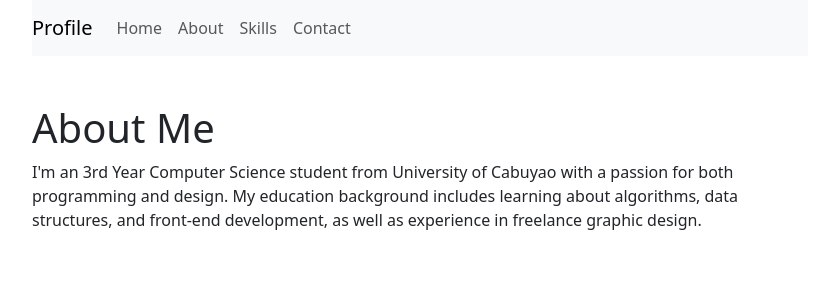
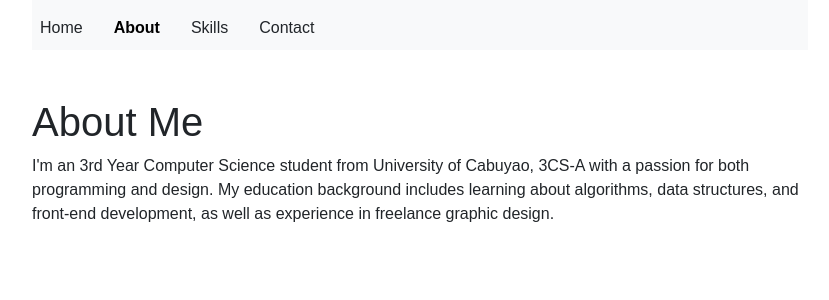
Before and after one commit to githubyzer/Personal-Profile, a React (Create React App) app: page /about in a window 1280 px wide. Shown: the top 300 px of the page, without its empty margins (220-1049 px from the left). Built offline with nearby package versions, Linux system fonts and the light colour scheme.

Commit message:
tAdded NavLink styling and fixed Babel plugin issue

```diff
--- a/package.json
+++ b/package.json
@@ -36,5 +36,8 @@
       "last 1 firefox version",
       "last 1 safari version"
     ]
+  },
+  "devDependencies": {
+    "@babel/plugin-proposal-private-property-in-object": "^7.21.11"
   }
 }
--- a/src/App.css
+++ b/src/App.css
@@ -1,9 +1,28 @@
 body {
   margin: 0;
   padding: 0;
+  font-family: 'Arial', sans-serif;
 }
 
 .container {
   max-width: 800px;
   margin: auto;
 }
+
+.nav-link {
+  color: inherit;
+  font-weight: normal;
+  text-decoration: none;
+  margin-right: 15px;
+  padding-bottom: 2px;
+  transition: color 0.3s ease, font-weight 0.3s ease;
+}
+
+.nav-link.active {
+  font-weight: bold; /* Make text bold */
+  color: #beddff; /* active state */
+}
+
+.nav-link:hover {
+  color: #419dff; /* Slightly darker blue on hover */
+}
--- a/src/App.js
+++ b/src/App.js
@@ -1,5 +1,5 @@
 import React from 'react';
-import { BrowserRouter as Router, Route, Routes, Link } from 'react-router-dom';
+import { BrowserRouter as Router, Route, Routes, NavLink } from 'react-router-dom';
 import 'bootstrap/dist/css/bootstrap.min.css';
 import './App.css';
 import Home from './Components/Home';
@@ -13,12 +13,19 @@ function App() {
     <Router>
       <div className="container">
         <nav className="navbar navbar-expand-lg navbar-light bg-light">
-          <Link className="navbar-brand" to="/">Profile</Link>
           <div className="navbar-nav">
-            <Link className="nav-link" to="/">Home</Link>
-            <Link className="nav-link" to="/about">About</Link>
-            <Link className="nav-link" to="/skills">Skills</Link>
-            <Link className="nav-link" to="/contact">Contact</Link>
+            <NavLink className="nav-link" to="/" end>
+              Home
+            </NavLink>
+            <NavLink className="nav-link" to="/about">
+              About
+            </NavLink>
+            <NavLink className="nav-link" to="/skills">
+              Skills
+            </NavLink>
+            <NavLink className="nav-link" to="/contact">
+              Contact
+            </NavLink>
           </div>
         </nav>
 
--- a/src/Components/About.js
+++ b/src/Components/About.js
@@ -5,7 +5,7 @@ const About = () => {
     <div className="mt-5">
       <h1>About Me</h1>
       <p>
-        I'm an 3rd Year Computer Science student from University of Cabuyao with a passion for both programming and design.
+        I'm an 3rd Year Computer Science student from University of Cabuyao, 3CS-A with a passion for both programming and design.
         My education background includes learning about algorithms, data structures,
         and front-end development, as well as experience in freelance graphic design.
       </p>
```
Also changed, not shown: 1 other file (tests, documents, lock files or other folders).
